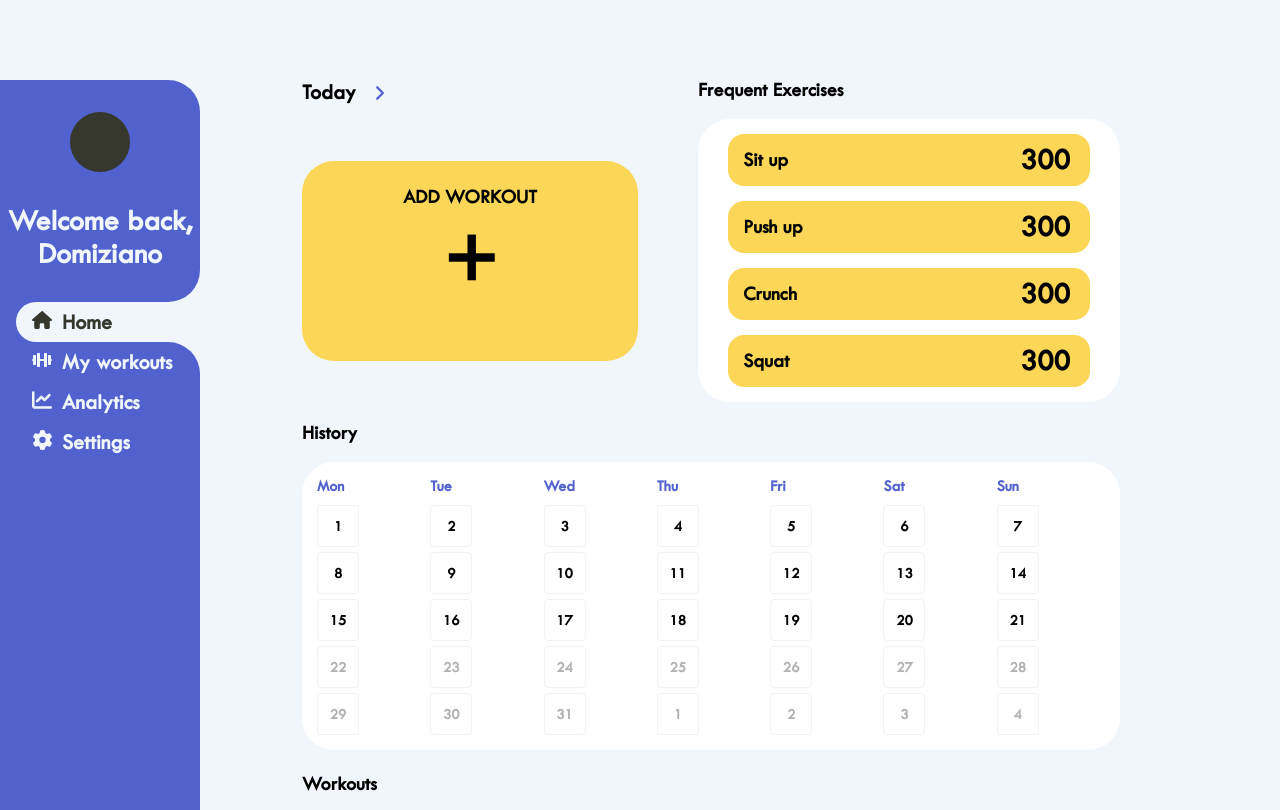
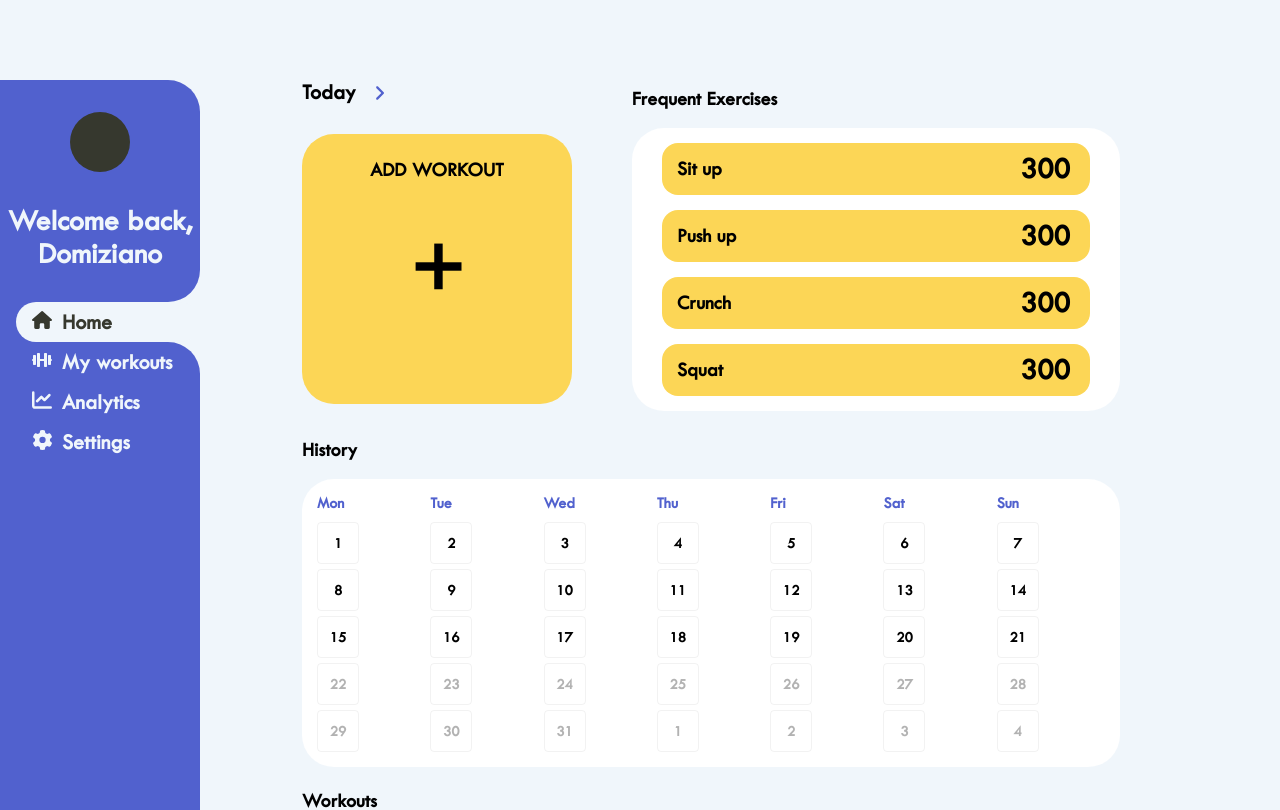
Before and after one commit to DomizianoScarcelli/workout-tracker, a React (Create React App) app: page /home in a window 1280 px wide. Shown: the top 810 px of the page. Built offline with nearby package versions, Linux system fonts and the light colour scheme.

Commit message:
Add workout button squared

```diff
--- a/src/routes/Home/AddWorkoutButton/AddWorkoutButton.module.css
+++ b/src/routes/Home/AddWorkoutButton/AddWorkoutButton.module.css
@@ -3,16 +3,22 @@
 	margin: 15px 0 15px 0;
 	/* height: 100%; */
 	/* width: 100%; */
-	/* max-height: 270px; */
-	/* max-width: 270px; */
-	min-width: 200px;
-	min-height: 200px;
+
+	min-width: 270px;
+	min-height: 270px;
 	background-color: var(--yellow);
 	border-radius: 2rem;
 	display: grid;
 	place-items: center;
 	position: relative;
 	cursor: pointer;
+}
+
+@media (min-width: 700px) {
+	.container {
+		max-width: 270px;
+		max-height: 270px;
+	}
 }
 
 .text {
```
